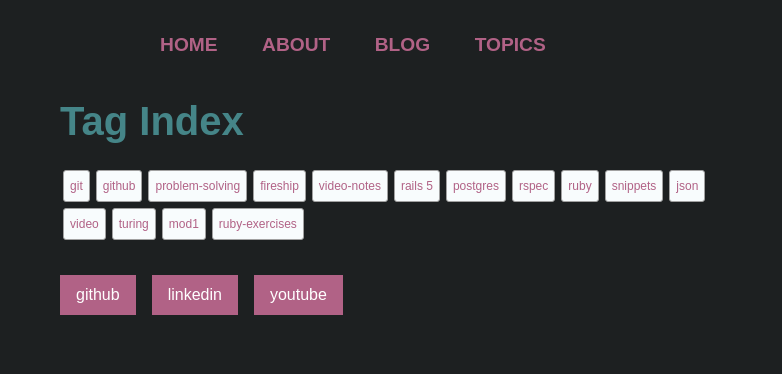
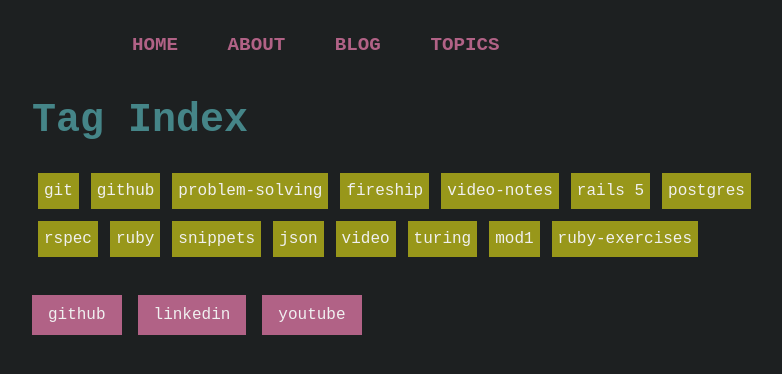
Before and after one commit to ajongaro/ajongaro-com, an Astro site: page /tags in a window 1280 px wide. Shown: the whole page, without its empty margins (240-1022 px from the left). Built offline with nearby package versions, Linux system fonts and the light colour scheme; Astro itself is replaced by a stand-in of ours; a web font is replaced by a local one.

Commit message:
fix: Rework gruvbox-like colors and clean up code display

```diff
--- a/src/styles/global.css
+++ b/src/styles/global.css
@@ -2,8 +2,8 @@
 
 html {
   background-color: #1d2021;
-  color: #ebdbb2;
-  font-family: 'Recursive', sans-serif;
+  color: #fbf1c7;
+  font-family: 'Recursive', monospace;
   font-weight: 300;
 }
 
@@ -31,17 +31,27 @@ h1 {
   color: #458588;
 }
 
-b {
-  color: #b8bb26;
+h2 {
+  margin: 1rem 0;
+  font-size: 2rem;
+  color: #fabd2f;
+}
+
+h3 {
+  margin: 1rem 0;
+  font-size: 1.25rem;
+  color: #8ec07c;
 }
 
 a {
-  color: #b16286;
+  color: #fabd2f;
+  font-weight: 400;
   text-decoration: none;
 }
+
 a.social {
   padding: 0.5rem 1rem;
-  color: white;
+  color: #f0f0f0;
   background: #b16286;
   text-decoration: none;
 }
@@ -115,10 +125,58 @@ a.social {
 }
 
 .tag {
-  margin: 0.25em;
-  border: solid 1px #a1a1a1;
-  border-radius: .25em;
+  margin: 0.5em;
   padding: .5em .5em;
   font-size: .75em;
-  background-color: #F8FCFD;
+  background-color: #98971a;
 }
+
+.tag a {
+  display: block;
+  text-align: center;
+  text-decoration: none;
+  color: #f0f0f0;
+  font-size: 1rem;
+  text-transform: lowercase;
+}
+
+.tag a:hover, a:focus {
+  background-color: #98971a;
+  color: #f0f0f0;
+}
+
+code {
+  font-family: 'Fira Mono', 'Monospace';
+  padding: 2px;
+}
+
+pre {
+  background-color: #282828;
+  color: #ebdbb2;
+  /* border: 1pt solid #a89984;     */
+  padding: 1em;
+  box-shadow: 5pt 5pt 8pt #1d1c1c;
+}
+
+/* YouTube Video */
+.youtube-vid {
+  padding: 1em 0;
+}
+
+/* Columns */
+#tri-list {
+  display: flex;
+  width: 100%;
+}
+
+#left-third {
+  flex: 1;
+}
+
+#middle-third {
+  flex: 1;
+}
+
+#right-third {
+  flex: 1;
+}
```
